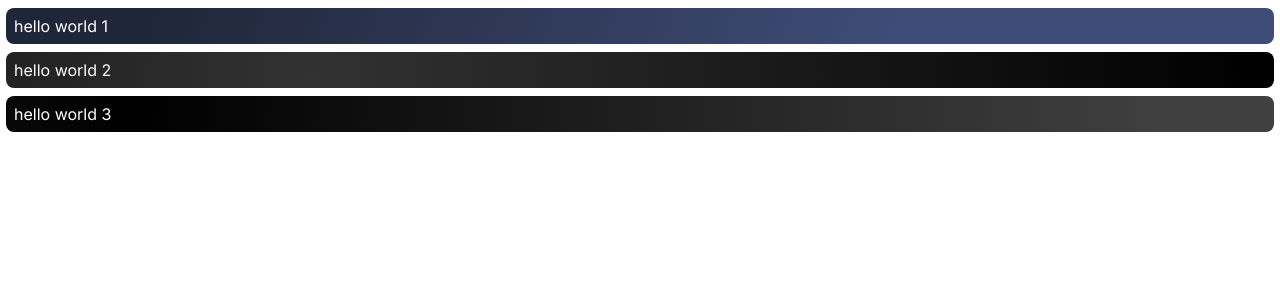
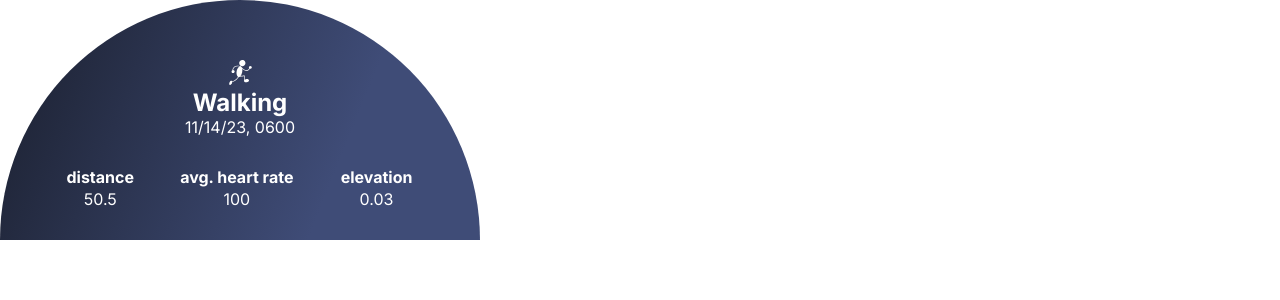
Before and after one commit to michaelpaulcuccia/nextbigthing, a Next.js app in the folder client/: page / in a window 1280 px wide. Shown: the top 300 px of the page. Built offline with nearby package versions, Linux system fonts and the light colour scheme.

Commit message:
progress capture

```diff
--- a/client/app/components/Box.jsx
+++ b/client/app/components/Box.jsx
@@ -1,34 +1,67 @@
-"use strict";
-import styled, { keyframes } from "styled-components";
-
-const myAnim = keyframes`
-  0% {
-		  opacity: 0;
-		  transform: translateX(250px);
-	  }
-
-	  100% {
-		  opacity: 1;
-		  transform: translateX(0);
-	}
-`;
+"use client";
+import styled from "styled-components";
+import Image from "next/image";
+import * as breakpoints from '../constants/breakpoints';
 
 const Root = styled.div`
-  margin: 8px 6px;
-  padding: 8px;
-  border-radius: 8px;
+  width: 30rem;
+  height: 15rem;
+  border-radius: 15rem 15rem 0 0;
   color: ${(props) => props.color || "black"};
   background: ${(props) => props.background || "black"};
   border: ${(props) => props.border || "black"};
-  animation: ${myAnim} 1s ease-in-out 0s 1 normal forwards;
+  position: relative;
 `;
 
+const Overlay = styled.div`
+  position: absolute;
+  top: 25%;
+  left: 50%;
+  transform: translate(-50%, 0);
+  display: flex;
+  flex-direction: column;
+  justify-content: center;
+
+  * {
+    margin: 0 auto;
+  }
+
+  h2, p {
+    letter-spacing: 1.5px;
+
+    @media (min-width: ${breakpoints.MOBILE}) {
+      letter-spacing: 0;
+    }
+  }
+
+  h2 {
+    padding-top: 3px;
+  }
+
+  table {
+    padding-top: 28px;
+    width: 24rem;
+    text-align: center;
+  }
+
+`;
+
+
 export default function Box({
-  children,
   className,
   border,
   background,
   color,
+  activityType,
+  image,
+  date,
+  time,
+  stat1,
+  stat2,
+  stat3,
+  statData1,
+  statData2,
+  statData3
 }) {
   return (
     <Root
@@ -37,7 +70,23 @@ export default function Box({
       background={background}
       color={color}
     >
-      {children}
+      <Overlay>
+          <Image src={image} width={25} height={25} alt=""/>
+          <h2>{activityType}</h2>
+          <p>{date}, {time}</p>
+          <table>
+            <tr>
+              <th>{statData1}</th>
+              <th>{statData2}</th>
+              <th>{statData3}</th>
+            </tr>
+            <tbody>
+              <td>{stat1}</td>
+              <td>{stat2}</td>
+              <td>{stat3}</td>
+            </tbody>
+          </table>
+      </Overlay>
     </Root>
   );
 }
--- /dev/null
+++ b/client/app/constants/breakpoints.js
@@ -0,0 +1 @@
+export const MOBILE = '501px';
--- a/client/app/page.js
+++ b/client/app/page.js
@@ -2,19 +2,26 @@
 
 import Box from "./components/Box";
 import * as Colors from "./constants/colors";
+import runner from './assets/icons/runner.svg';
 
 export default function Home() {
   return (
     <>
-      <Box border="white" color="white" background={Colors.BLEND_ONE}>
-        hello world 1
-      </Box>
-      <Box border="white" color="white" background={Colors.BLEND_TWO}>
-        hello world 2
-      </Box>
-      <Box border="white" color="white" background={Colors.BLEND_THREE}>
-        hello world 3
-      </Box>
+      <Box
+        border="white"
+        color="white"
+        background={Colors.BLEND_ONE}
+        activityType="Walking"
+        image={runner}
+        date='11/14/23'
+        time='0600'
+        stat1="50.5"
+        stat2="100"
+        stat3='0.03'
+        statData1="distance"
+        statData2="avg. heart rate"
+        statData3="elevation"
+      />
     </>
   );
 }
```
Also changed, not shown: client/app/assets/icons/runner.svg (added).
